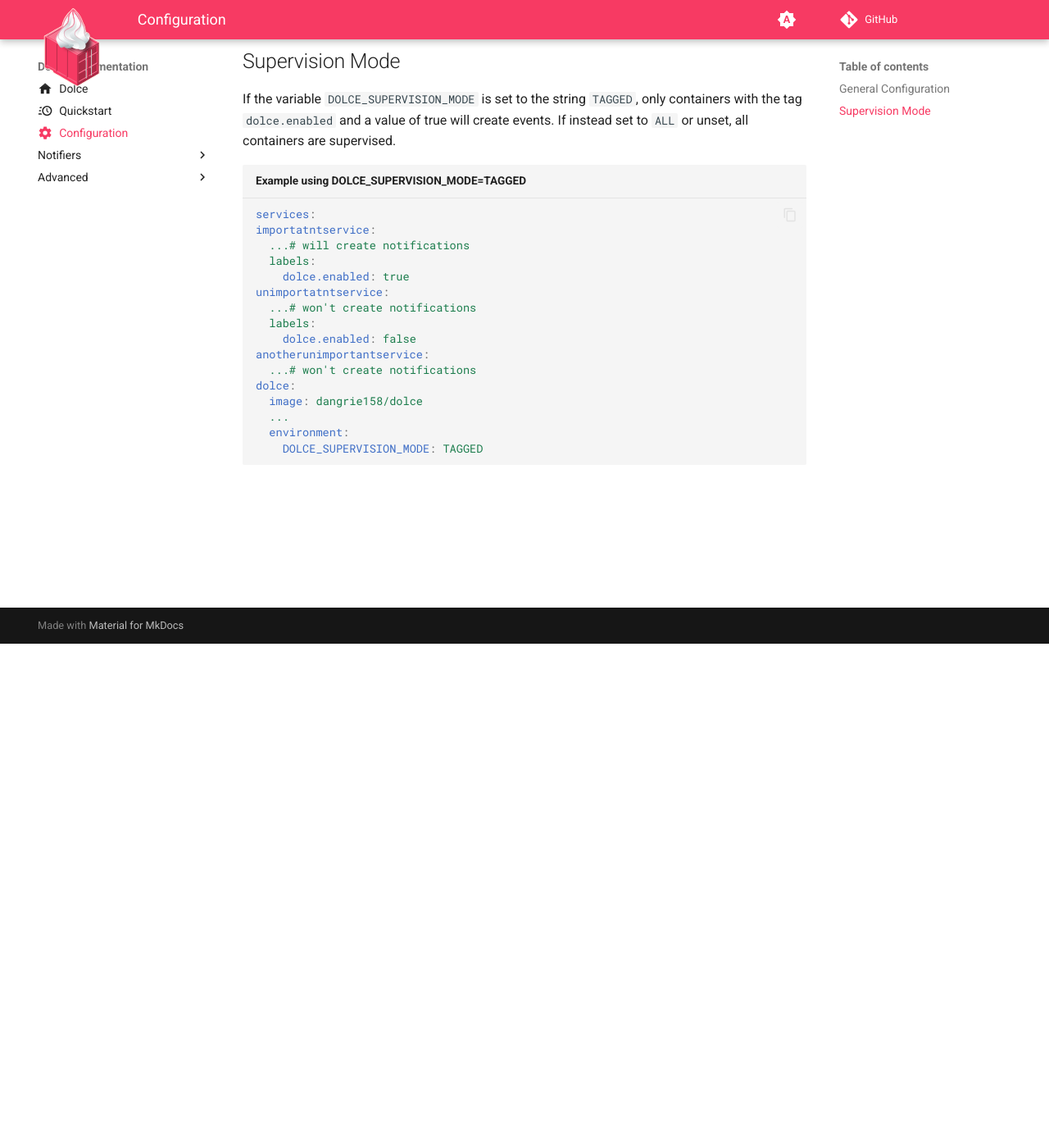
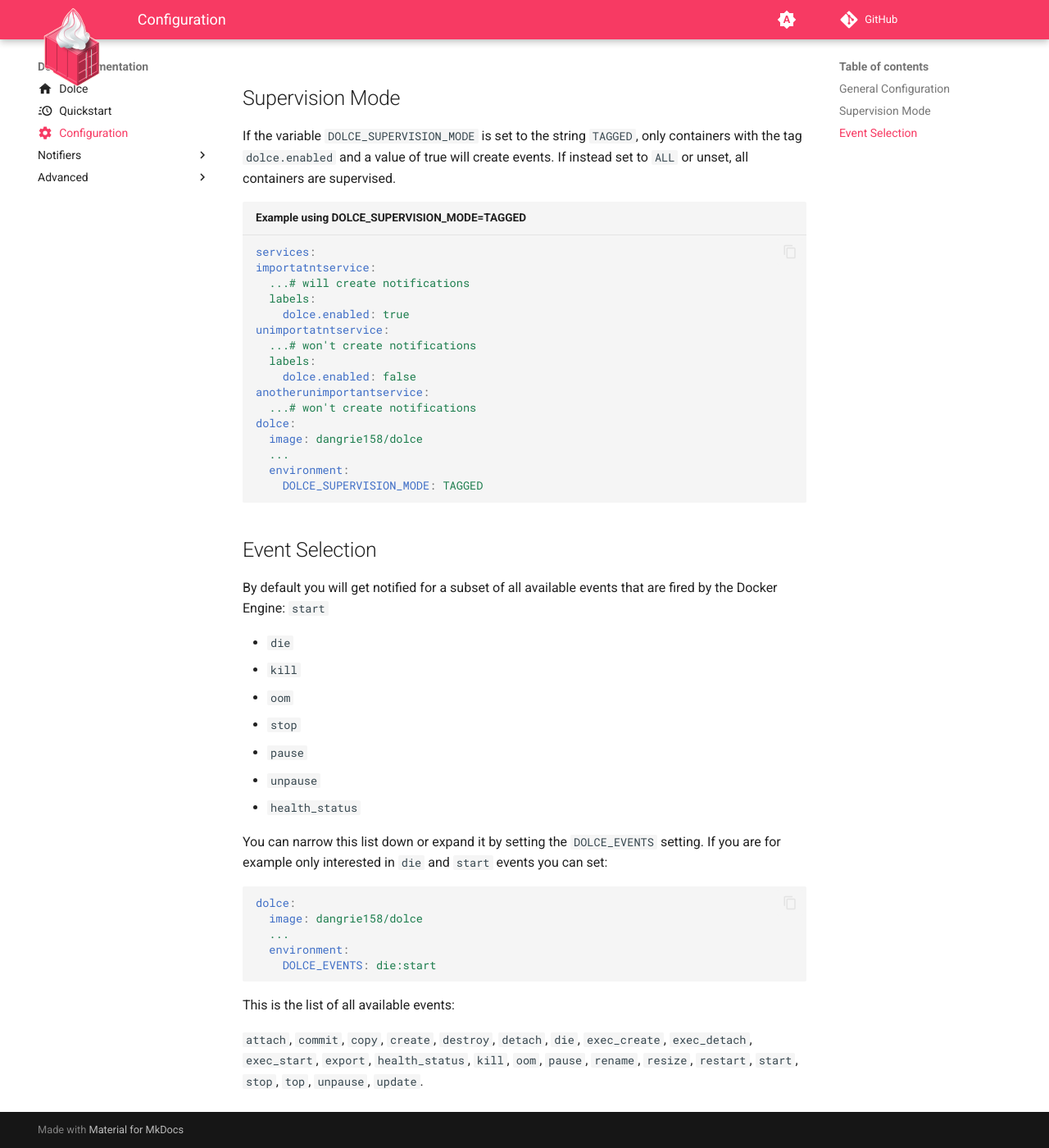
Before and after one commit to dangrie158/dolce, an MkDocs documentation site: the page built from docs/configuration.md, in a window 1280 px wide and 1400 px high, scrolled down 615 px. Shown: the whole window at 82% size. Built offline with MkDocs 1.6.1 and Material for MkDocs 9.7.7, drawn with Linux system fonts in a browser that asks for light colours; comment, search, counter and statistics services are not loaded; the version menu is left out; some of the changed text lies outside the part shown.

Commit message:
main: add DOLCE_EVENTS setting

````diff
--- a/docs/configuration.md
+++ b/docs/configuration.md
@@ -9,12 +9,13 @@
 
 ## General Configuration
 
-| Name                     | Type                                                                   | Default                | Description                                                                          |
-| ------------------------ | ---------------------------------------------------------------------- | ---------------------- | ------------------------------------------------------------------------------------ |
-| `DOLCE_LOG_LEVEL`        | [Deno Log Level](https://deno.land/std@0.202.0/log/mod.ts?s=LogLevels) | `INFO`                 | Loglevel of the service                                                              |
-| `DOCKER_HOST`            | `string?`                                                              | `/var/run/docker.sock` | Path to the docker socket or an `ip:port`-pair when used with `DOCKER_TRANSPORT=tcp` |
-| `DOCKER_TRANSPORT`       | `unix` \| `tcp`                                                        | `unix`                 | Transport used to talk to docker                                                     |
-| `DOLCE_SUPERVISION_MODE` | `ALL` \| `TAGGED`                                                      | `ALL`                  | See [supervision mode](#supervision-mode)                                            |
+| Name                     | Type                                                                                               | Default                | Description                                                                          |
+| ------------------------ | -------------------------------------------------------------------------------------------------- | ---------------------- | ------------------------------------------------------------------------------------ |
+| `DOLCE_LOG_LEVEL`        | [Deno Log Level](https://deno.land/std@0.202.0/log/mod.ts?s=LogLevels)                             | `INFO`                 | Loglevel of the service                                                              |
+| `DOCKER_HOST`            | `string?`                                                                                          | `/var/run/docker.sock` | Path to the docker socket or an `ip:port`-pair when used with `DOCKER_TRANSPORT=tcp` |
+| `DOCKER_TRANSPORT`       | `unix` \| `tcp`                                                                                    | `unix`                 | Transport used to talk to docker                                                     |
+| `DOLCE_SUPERVISION_MODE` | `ALL` \| `TAGGED`                                                                                  | `ALL`                  | See [Supervision Mode](#supervision-mode)                                            |
+| `DOLCE_EVENTS`           | [`ContainerAction[]`](https://docs.docker.com/engine/api/v1.27/#tag/System/operation/SystemEvents) | All available          | See [Event Selection](#event-selection)                                              |
 
 ## Supervision Mode
 
@@ -39,3 +40,31 @@
   environment:
     DOLCE_SUPERVISION_MODE: TAGGED
 ```
+
+## Event Selection
+
+By default you will get notified for a subset of all available events that are fired by the Docker Engine: `start`
+
+- `die`
+- `kill`
+- `oom`
+- `stop`
+- `pause`
+- `unpause`
+- `health_status`
+
+You can narrow this list down or expand it by setting the `DOLCE_EVENTS` setting. If you are for example only interested
+in `die` and `start` events you can set:
+
+```yaml
+dolce:
+  image: dangrie158/dolce
+  ...
+  environment:
+    DOLCE_EVENTS: die:start
+```
+
+This is the list of all available events:
+
+`attach`, `commit`, `copy`, `create`, `destroy`, `detach`, `die`, `exec_create`, `exec_detach`, `exec_start`, `export`,
+`health_status`, `kill`, `oom`, `pause`, `rename`, `resize`, `restart`, `start`, `stop`, `top`, `unpause`, `update`.
````
Also changed, not shown: main.ts (+36 -6 lines), 2 other files.
